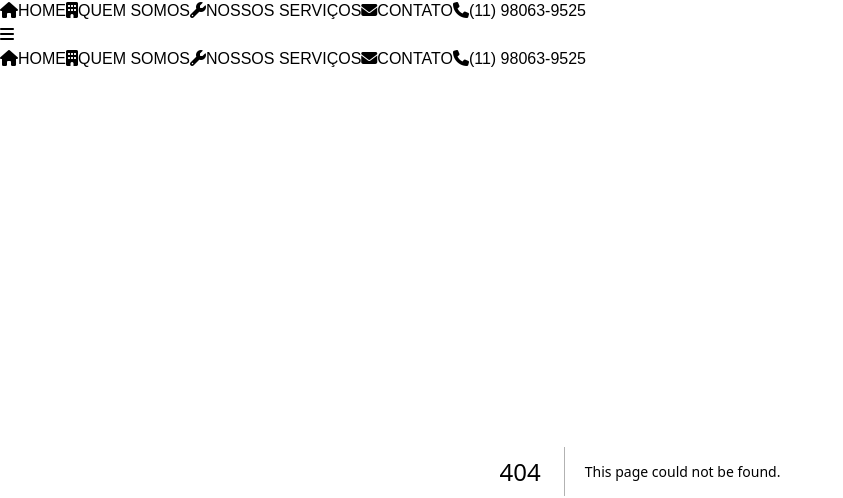
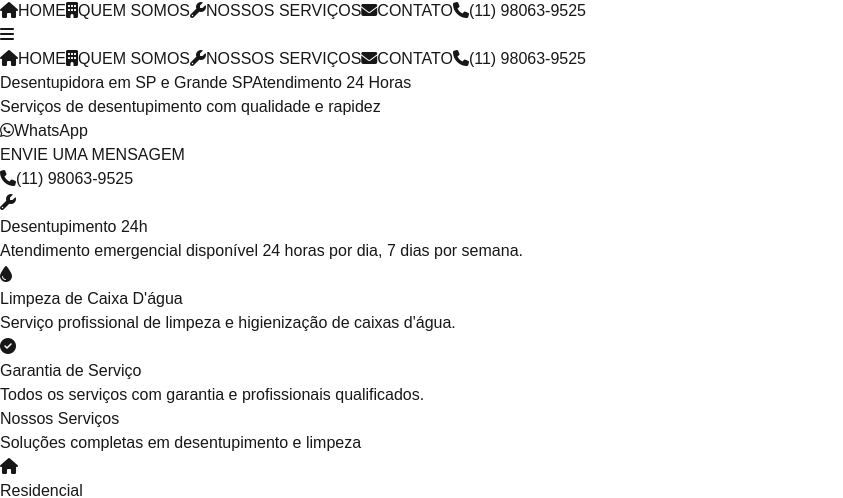
Before and after one commit to ffonseca1985/RaioDesentupidoraNext, a Next.js app: page /desintupidora in a window 1280 px wide. Before the commit this address had no page. Shown: the part 325-823 px from the top of the page, without its empty margins (0-843 px from the left). Built offline with nearby package versions, Linux system fonts and the light colour scheme.

Commit message:
add new page

```diff
--- /dev/null
+++ b/src/app/desintupidora/page.tsx
@@ -0,0 +1,5 @@
+import Home from "../page";
+
+export default function Desentupidora() {
+    return <Home />
+}
```
